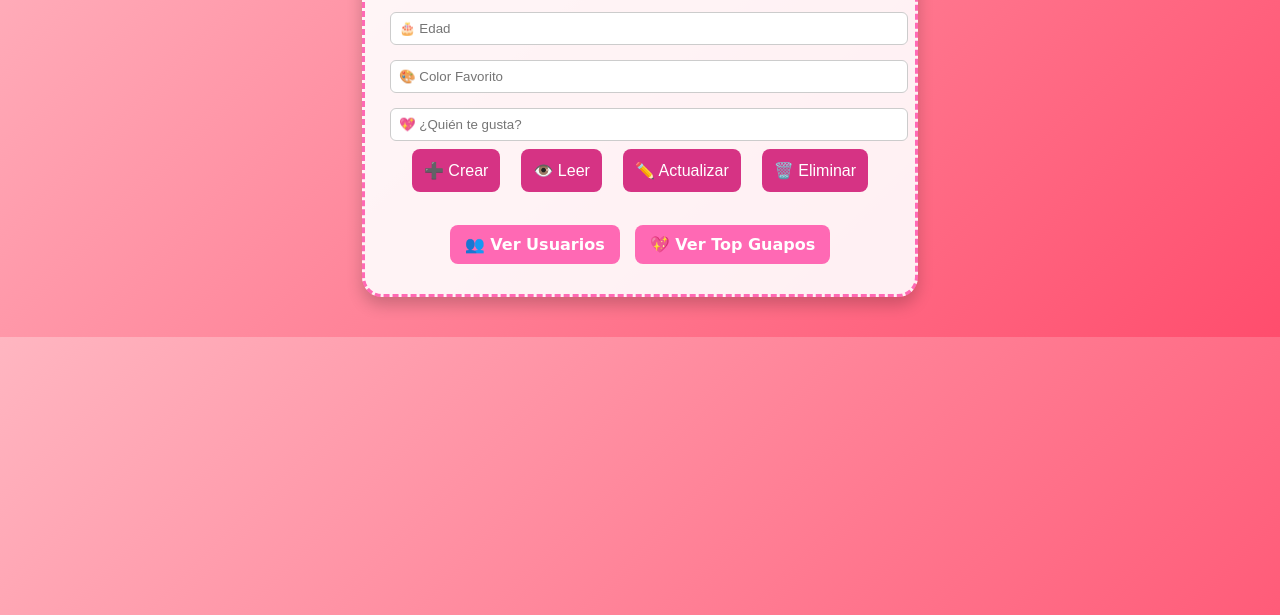
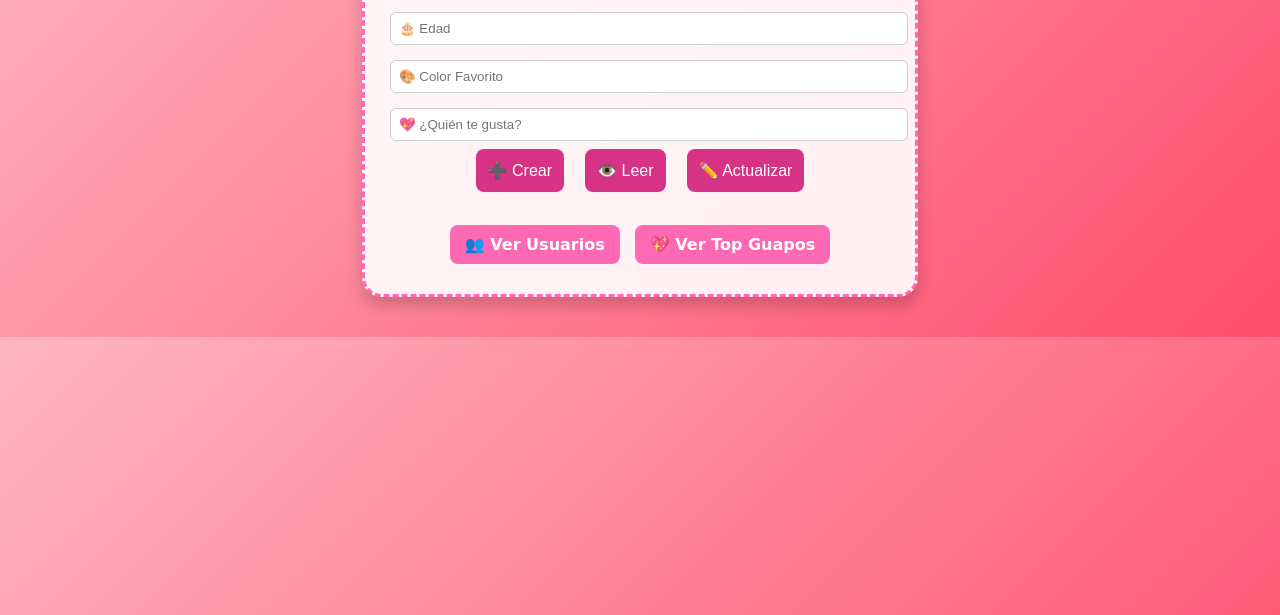
Before and after one commit to alssanchezvega12-jpg/chismografo, a website: page index.html in a window 1280 px wide. Shown: the part 185-800 px from the top of the page. Drawn offline with Linux system fonts and the light colour scheme.

```diff
--- a/index.html
+++ b/index.html
@@ -22,7 +22,7 @@
       <button type="button" id="btnCrear">➕ Crear</button>
       <button type="button" id="btnLeer">👁️ Leer</button>
       <button type="button" id="btnActualizar">✏️ Actualizar</button>
-      <button type="button" id="btnEliminar">🗑️ Eliminar</button>
+
     </div>
 
     <!-- Botones de navegación -->
```
